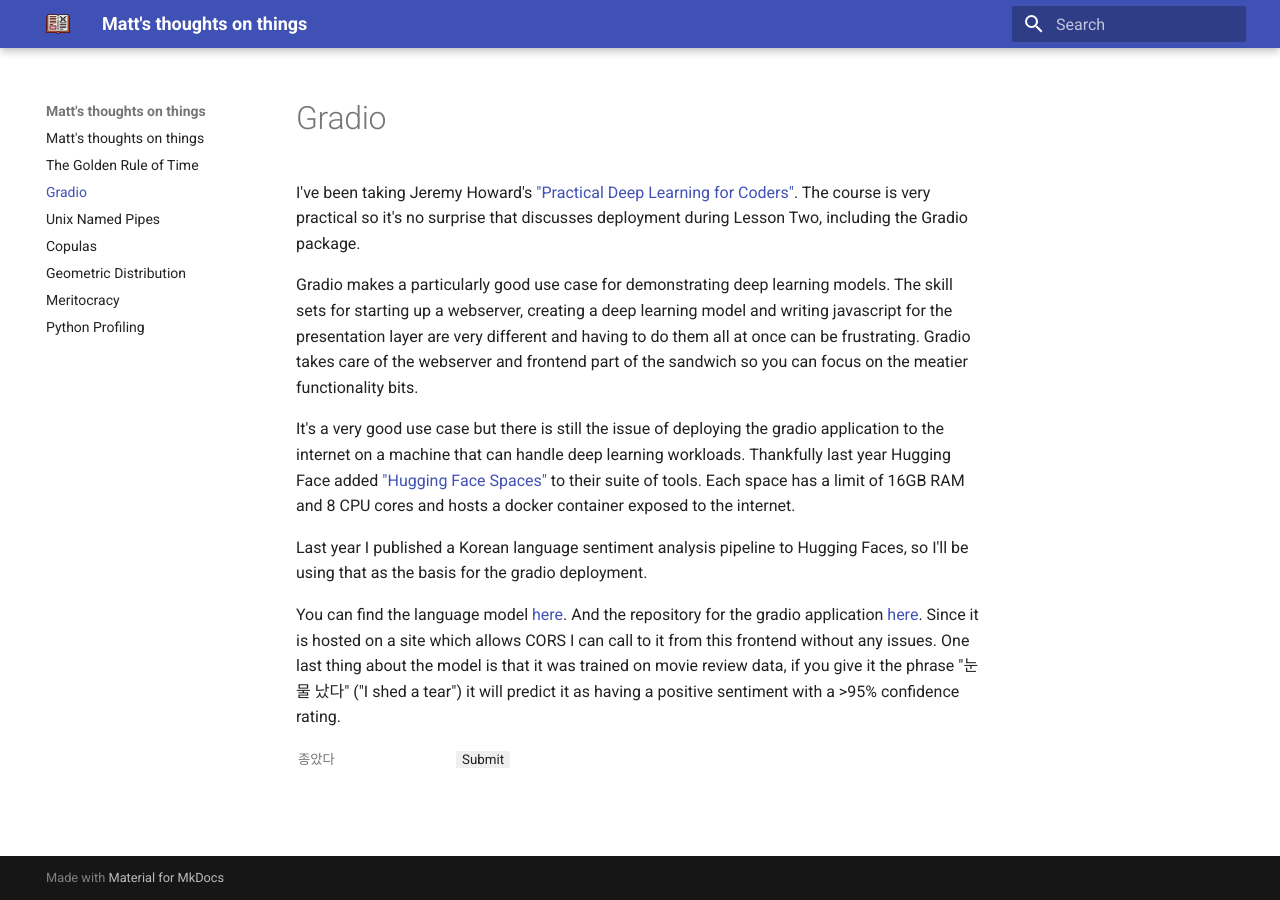
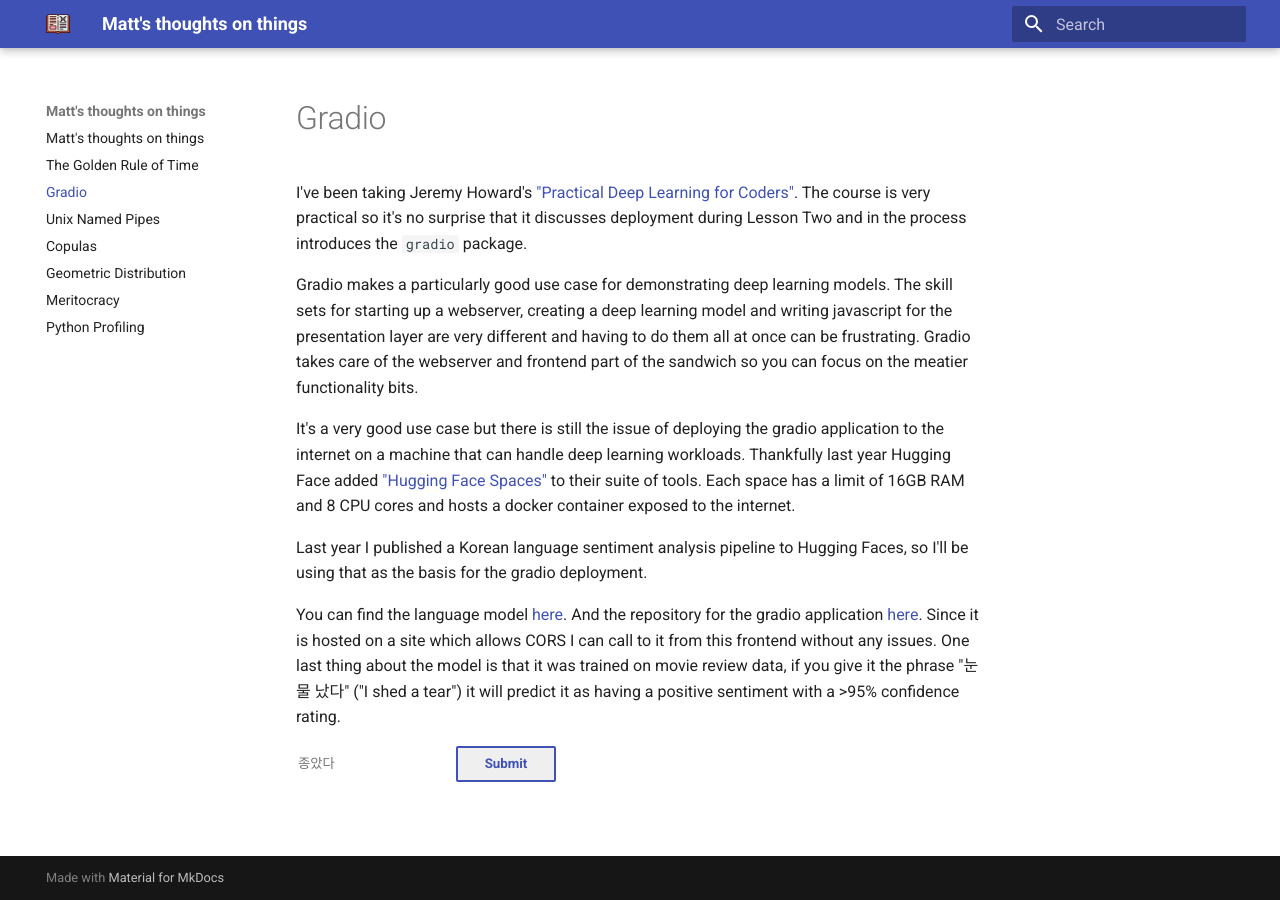
Before and after one commit to MatthewBurke1995/MatthewBurke1995.github.io, an MkDocs documentation site: the page built from docs/GradIO.md, in a window 1280 px wide. Built offline with MkDocs 1.6.1 and Material for MkDocs 9.7.7, drawn with Linux system fonts in a browser that asks for light colours.

Commit message:
spelling mistake

```diff
--- a/docs/GradIO.md
+++ b/docs/GradIO.md
@@ -1,6 +1,6 @@
 # Gradio
 
-I've been taking Jeremy Howard's ["Practical Deep Learning for Coders"](https://course.fast.ai/Lessons/lesson2.html). The course is very practical so it's no surprise that discusses deployment during Lesson Two, including the Gradio package.
+I've been taking Jeremy Howard's ["Practical Deep Learning for Coders"](https://course.fast.ai/Lessons/lesson2.html). The course is very practical so it's no surprise that it discusses deployment during Lesson Two and in the process introduces the `gradio` package.
 
 Gradio makes a particularly good use case for demonstrating deep learning models. The skill sets for starting up a webserver, creating a deep learning model and writing javascript for the presentation layer are very different and having to do them all at once can be frustrating. Gradio takes care of the webserver and frontend part of the sandwich so you can focus on the meatier functionality bits.
 
@@ -11,7 +11,7 @@
 You can find the language model [here](https://huggingface.co/matthewburke/korean_sentiment). And the repository for the gradio application [here](https://huggingface.co/spaces/matthewburke/KoreanSentiment). Since it is hosted on a site which allows CORS I can call to it from this frontend without any issues. One last thing about the model is that it was trained on movie review data, if you give it the phrase "눈물 났다" ("I shed a tear") it will predict it as having a positive sentiment with a >95% confidence rating.
 
 <input placeholder="종았다" id="sentence" type="text">
-<input type="submit" id="submitbutton">
+<input class="md-button" type="submit" id="submitbutton">
 <div id="results"></div>
 <script>
   function updateValue(event) {
```
Also changed, not shown: site/GradIO/index.html, site/code/copulas.py, site/copulas/index.html, site/search/search_index.json, 1 other file.
